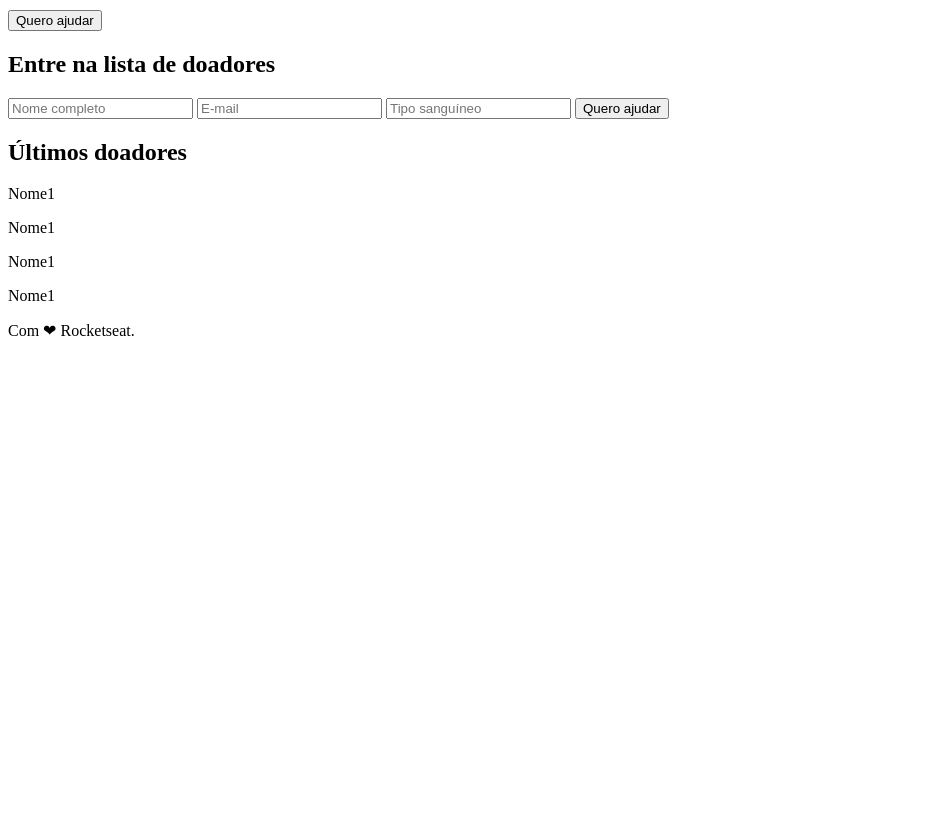
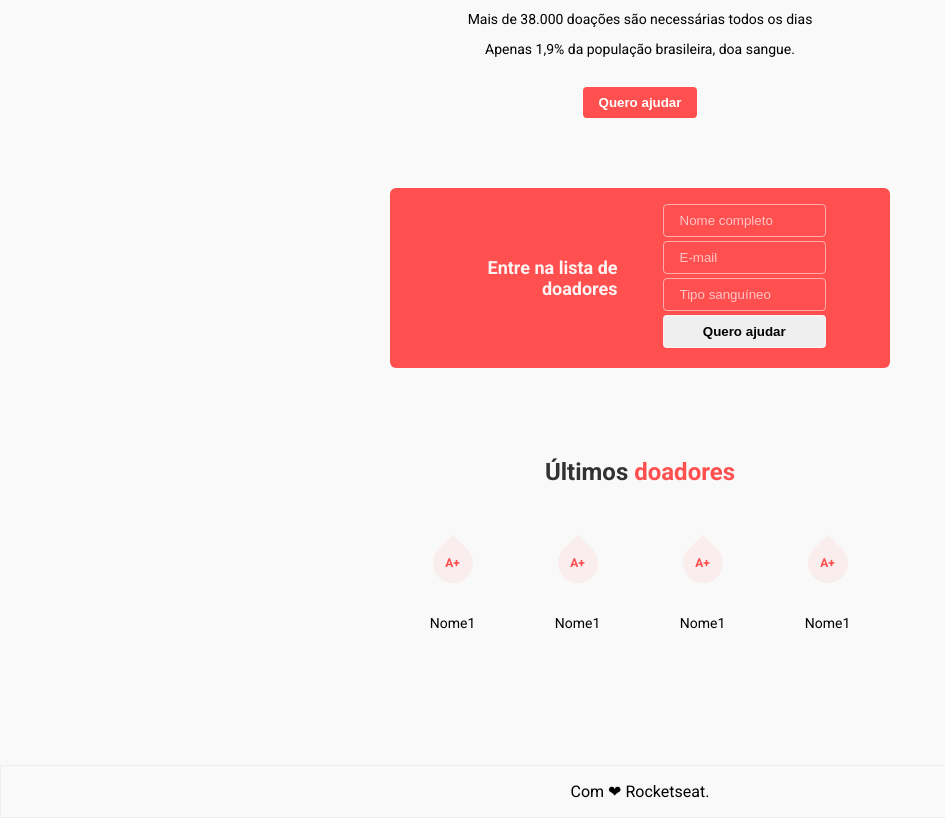
Before and after one commit to Gabriel-Severo/Blood-donation-site, a plain HTML site: page index.html in a window 1280 px wide. Shown: the part 283-1101 px from the top of the page, without its empty margins (0-945 px from the left). Before the commit the page ends 800 px from the top, so only its background shows below. Drawn offline with Linux system fonts and the light colour scheme.

Commit message:
Adding css

```diff
--- a/index.html
+++ b/index.html
@@ -4,6 +4,8 @@
     <meta charset="UTF-8">
     <meta name="viewport" content="width=device-width, initial-scale=1.0">
     <title>Doe sangue, doe vida</title>
+    <link rel="stylesheet" href="style.css">
+    <link href="https://fonts.googleapis.com/css?family=Roboto:400,700&display=swap" rel="stylesheet">
 </head>
 <body>
     <header>
@@ -24,22 +26,22 @@
         </form>
     </section>
     <main>
-        <h2>Últimos doadores</h2>
+        <h2>Últimos <span>doadores</span></h2>
         <section class="donors">
             <div class="donor">
-                <div class="blood"></div>
+                <div class="blood">A+</div>
                 <p>Nome1</p>
             </div>
             <div class="donor">
-                <div class="blood"></div>
+                <div class="blood">A+</div>
                 <p>Nome1</p>
             </div>
             <div class="donor">
-                <div class="blood"></div>
+                <div class="blood">A+</div>
                 <p>Nome1</p>
             </div>
             <div class="donor">
-                <div class="blood"></div>
+                <div class="blood">A+</div>
                 <p>Nome1</p>
             </div>
         </section>
--- /dev/null
+++ b/style.css
@@ -0,0 +1,134 @@
+/* GLOBAL */
+* {
+    box-sizing: border-box;
+}
+
+/* BODY */
+body {
+    display: flex;
+    flex-direction: column;
+    height: 100vh;
+    background-color: #f9f9f9;
+}
+
+body, html {
+    margin: 0;
+    padding: 0;
+    font-family: 'Roboto', sans-serif;
+}
+
+header, main, footer {
+    text-align: center;
+}
+
+header, .form, main{
+    margin: 0 auto 70px auto;
+    width: 90%;
+    max-width: 500px;
+}
+
+/* HEADER */
+.logo {
+    width: 120px;
+    margin: 70px 0;
+}
+
+header p {
+    font-size: 14px;
+}
+
+header button {
+    padding: 8px 16px;
+    margin-top: 16px;
+    border: none;
+    background-color: #ff4f4f;
+    font-weight: bold;
+    color: white;
+    border-radius: 4px;
+}
+
+/* FORM */
+.form {
+    display: grid;
+    grid-template-columns: 1fr 1fr;
+    grid-gap: 45px;
+    background-color: #ff4f4f;
+    padding: 16px 64px;
+    align-items: center;
+    border-radius: 6px;
+}
+
+.form h2{
+    font-size: 18px;
+    text-align: right;
+    color: #ffffffee;
+}
+
+.form input, .form button {
+    margin-bottom: 4px;
+    padding: 8px 16px;
+    width: 100%;
+    border: 1px solid #ffffff88;
+    border-radius: 4px;
+}
+
+.form input {
+    background: transparent;
+}
+
+.form button {
+    font-weight: bold;
+}
+
+.form input::placeholder{
+    color: #ffffffaa;
+}
+
+/* MAIN */
+main h2{
+    margin-bottom: 70px;
+    color: #000000cc;
+}
+
+main h2 span {
+    color: #ff4f4f;
+}
+
+main .donors{
+    display: grid;
+    grid-template-columns: 1fr 1fr 1fr 1fr;
+}
+
+main .blood {
+    color: #ff4f4f;
+    font-weight: bold;
+    font-size: 12px;
+    display: flex;
+    align-items: center;
+    justify-content: center;
+    position: relative;
+}
+
+main .blood::before{
+    content: "";
+    background-color: #ff4f4f11;
+    width: 40px;
+    height: 40px;
+    position: absolute;
+    border-radius: 50%;
+    border-top-right-radius: 0;
+    transform: rotate(-45deg);
+}
+
+main p{
+    margin-top: 45px;
+    margin-bottom: 64px;
+    font-size: 14px;
+}
+
+/* FOOTER */
+footer {
+    margin-top: auto;
+    padding: 16px;
+    border: 1px solid #eee;
+}
```
